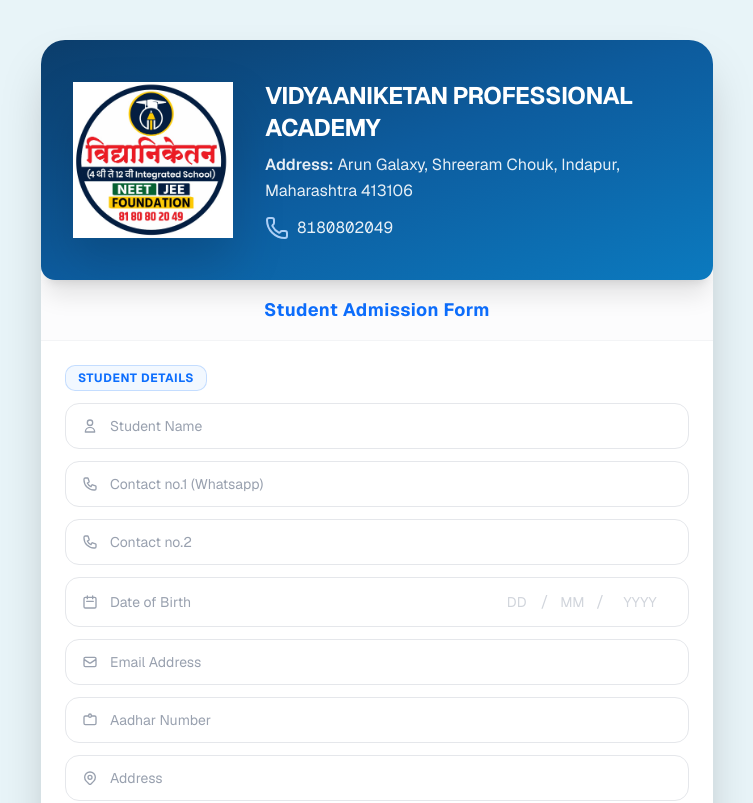
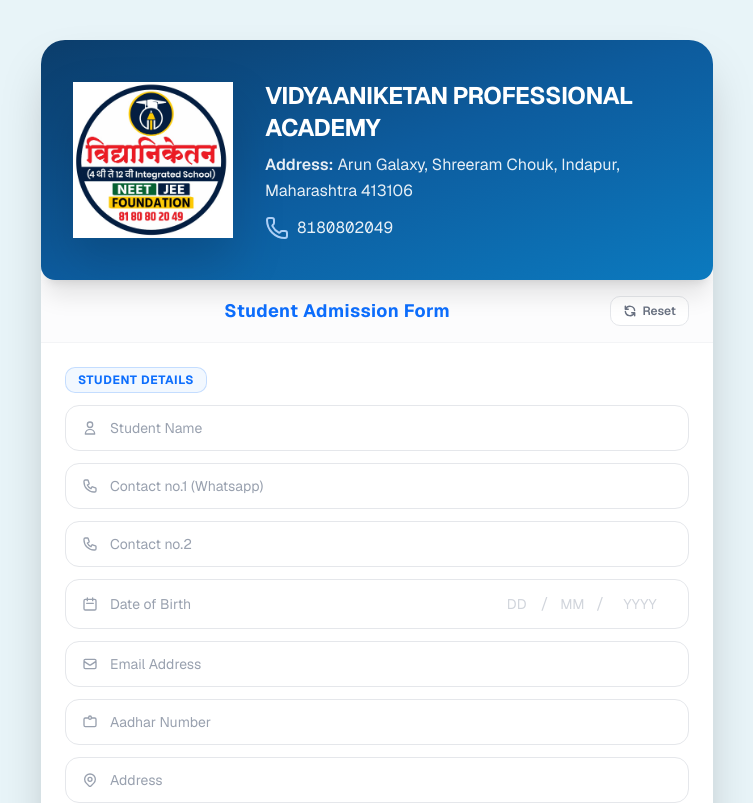
Before and after one commit to developerrhai/vidyaniketan-academy, a Next.js app: page /admission-form in a window 1280 px wide. Shown: the top 803 px of the page, without its empty margins (263-1016 px from the left). Built offline with nearby package versions, Linux system fonts and the light colour scheme.

Commit message:
refresh button added

```diff
--- a/app/(public)/admission-form/page.tsx
+++ b/app/(public)/admission-form/page.tsx
@@ -46,6 +46,7 @@ export default function AdmissionFormPage() {
   const [submitted, setSubmitted]   = useState(false)
   const [error, setError]           = useState("")
   const [touched, setTouched]       = useState<Partial<Record<keyof FormData, boolean>>>({})
+  const [showRefreshConfirm, setShowRefreshConfirm] = useState(false)
 
   const isSenior = form.standard === "11th Standard" || form.standard === "12th Standard"
 
@@ -53,6 +54,21 @@ export default function AdmissionFormPage() {
     setForm(prev => ({ ...prev, [key]: val }))
     setTouched(prev => ({ ...prev, [key]: true }))
     setError("")
+  }
+
+  const handleRefresh = () => {
+    setShowRefreshConfirm(true)
+  }
+
+  const confirmRefresh = () => {
+    setForm(initial)
+    setTouched({})
+    setError("")
+    setShowRefreshConfirm(false)
+  }
+
+  const cancelRefresh = () => {
+    setShowRefreshConfirm(false)
   }
 
   const fieldError = (key: keyof FormData) => {
@@ -174,11 +190,47 @@ export default function AdmissionFormPage() {
 
           <Header />
 
-          <div className="px-6 py-4 border-b border-gray-100 bg-gray-50/50">
-            <h2 className="text-center text-[#0d6efd] font-bold text-lg tracking-wide">
+          {/* ── Title bar with Refresh button ── */}
+          <div className="px-6 py-4 border-b border-gray-100 bg-gray-50/50 flex items-center justify-between">
+            <h2 className="text-[#0d6efd] font-bold text-lg tracking-wide flex-1 text-center">
               Student Admission Form
             </h2>
+            <button
+              type="button"
+              onClick={handleRefresh}
+              title="Clear all fields"
+              className="flex items-center gap-1.5 px-3 py-1.5 rounded-lg text-xs font-semibold text-gray-500 border border-gray-200 bg-white hover:border-red-300 hover:text-red-500 hover:bg-red-50 transition-all duration-200 shrink-0"
+            >
+              <svg className="w-3.5 h-3.5" fill="none" stroke="currentColor" viewBox="0 0 24 24">
+                <path strokeLinecap="round" strokeLinejoin="round" strokeWidth={2.5}
+                  d="M4 4v5h.582m15.356 2A8.001 8.001 0 004.582 9m0 0H9m11 11v-5h-.581m0 0a8.003 8.003 0 01-15.357-2m15.357 2H15" />
+              </svg>
+              Reset
+            </button>
           </div>
+
+          {/* ── Refresh Confirmation Banner ── */}
+          {showRefreshConfirm && (
+            <div className="mx-6 mt-4 flex items-center gap-3 p-3 rounded-xl bg-amber-50 border border-amber-200 text-amber-700 text-sm">
+              <svg className="w-4 h-4 shrink-0 text-amber-500" fill="none" stroke="currentColor" viewBox="0 0 24 24">
+                <path strokeLinecap="round" strokeLinejoin="round" strokeWidth={2}
+                  d="M12 9v2m0 4h.01M10.29 3.86L1.82 18a2 2 0 001.71 3h16.94a2 2 0 001.71-3L13.71 3.86a2 2 0 00-3.42 0z" />
+              </svg>
+              <span className="flex-1 font-medium">Clear all fields?</span>
+              <button
+                onClick={confirmRefresh}
+                className="px-3 py-1 rounded-lg bg-red-500 text-white text-xs font-bold hover:bg-red-600 transition-colors"
+              >
+                Yes, Clear
+              </button>
+              <button
+                onClick={cancelRefresh}
+                className="px-3 py-1 rounded-lg bg-white border border-gray-200 text-gray-600 text-xs font-semibold hover:bg-gray-50 transition-colors"
+              >
+                Cancel
+              </button>
+            </div>
+          )}
 
           <form onSubmit={handleSubmit} className="px-6 py-6 space-y-5" noValidate>
 
@@ -460,6 +512,11 @@ function PhotoUploadField({
     reader.readAsDataURL(file)
   }
 
+  const handleRemove = (e: React.MouseEvent) => {
+    e.stopPropagation()
+    onChange("")
+  }
+
   return (
     <div>
       <label className={`flex items-center gap-3 px-4 py-3 rounded-xl border bg-white cursor-pointer transition-all duration-200 ${
@@ -477,10 +534,23 @@ function PhotoUploadField({
           <div className="flex items-center gap-3 flex-1">
             <img src={value} alt="Passport photo preview"
               className="w-12 h-14 object-cover rounded-lg border border-gray-200" />
-            <div>
+            <div className="flex-1">
               <p className="text-sm text-gray-700 font-medium">Photo uploaded</p>
               <p className="text-xs text-gray-400">Tap to change</p>
             </div>
+            {/* ── Remove image button ── */}
+            <button
+              type="button"
+              onClick={handleRemove}
+              title="Remove photo"
+              className="flex items-center gap-1 px-2.5 py-1.5 rounded-lg bg-red-50 border border-red-200 text-red-500 hover:bg-red-100 hover:border-red-300 transition-all duration-200 shrink-0"
+            >
+              <svg className="w-3.5 h-3.5" fill="none" stroke="currentColor" viewBox="0 0 24 24">
+                <path strokeLinecap="round" strokeLinejoin="round" strokeWidth={2.5}
+                  d="M19 7l-.867 12.142A2 2 0 0116.138 21H7.862a2 2 0 01-1.995-1.858L5 7m5 4v6m4-6v6m1-10V4a1 1 0 00-1-1h-4a1 1 0 00-1 1v3M4 7h16" />
+              </svg>
+              <span className="text-xs font-semibold">Remove</span>
+            </button>
           </div>
         ) : (
           <span className="text-gray-400 text-sm flex-1">Upload Passport size photo</span>
```
